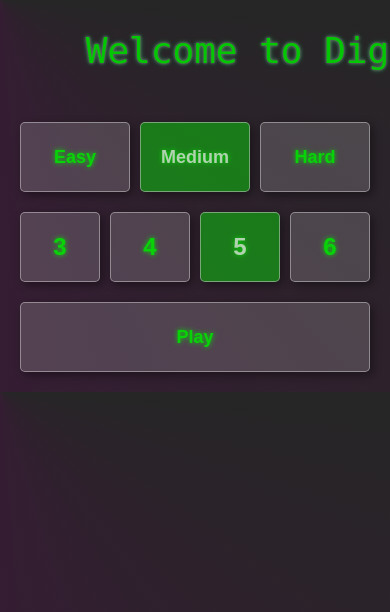
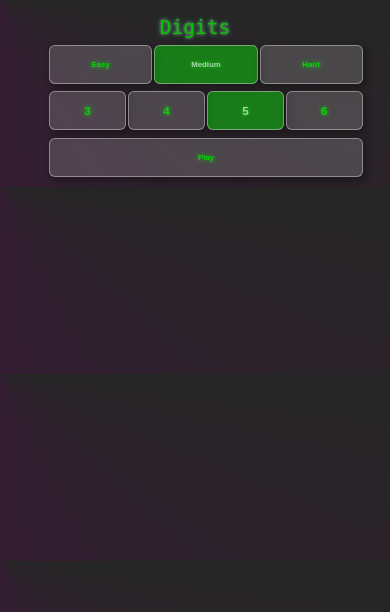
Before and after one commit to dafritzson/digits, a Flask app: page / in a window 390 px wide; the page is wider, and only the part inside the window is pictured. Shown: the top 612 px of that part. Run offline with Flask 3, Linux system fonts and the light colour scheme; parts of the project's set-up code (start-up, migrations or seed data) failed here and were passed over.

Commit message:
Updated formatting to be more mobile-friendly

```diff
--- a/digits_app/static/style.css
+++ b/digits_app/static/style.css
@@ -2,18 +2,27 @@ body {
   background: conic-gradient(from 90deg at 0 0, #262626, #610259);
   color: rgb(2, 199, 2);
   font-family: 'VT323', monospace;
-  font-size: 18px;
+  font-size: 2vw;
   line-height: 1.5;
   margin: 10px;
   padding: 0;
   text-shadow: 0 0 1px rgb(97, 96, 96), 0 0 3px rgb(104, 103, 103), 0 0 3px rgb(90, 88, 88), 0 0 5px rgba(2, 255, 116, 0.527);
 }
 
-h1, h2, h3, h4, h5, h6 {
+h1 {
+  font-size: 5vw;
   font-weight: normal;
-  margin-left: 10px;
+  margin-bottom: 0.1vw;
+  padding-top: 0;
+  padding-bottom: 0.5vw;
+  text-align: center;
+}
+
+h2, h3, h4, h5, h6 {
+  font-weight: normal;
+  font-size: 4vw;
+  margin-bottom: 0.1vw;
   padding: 0;
-  width: 500px;
   text-align: center;
 }
 
@@ -26,35 +35,33 @@ h1, h2, h3, h4, h5, h6 {
 .header {
   background: conic-gradient(from 90deg at 0 0, #262626, #610259);
   color: #000;
-  font-size: 36px;
+  font-size: 4vw;
   font-weight: bold;
-  margin-bottom: 10px;
-  padding: 20px;
   text-align: center;
 }
 
 .form-group {
-  margin-left: 10px;
-  margin-bottom: 20px;
+  margin-left: 10vw;
+  margin-bottom: 2vw;
   display: flex;
   flex-direction: row;
 }
 
-.form-group label {
+/* .form-group label {
   display: block;
-  font-size: 24px;
+  font-size: 2vw;
   font-weight: bold;
   margin-bottom: 10px;
   margin-right: 10px;
-}
+} */
 
 .form-group input[type="number"]{
   background-color: rgba(255, 255, 255, 0.2);
   box-shadow: 3px 3px 10px rgba(0, 0, 0, 0.5);
   border: 1px solid rgba(255, 255, 255, 0.5);
-  border-radius: 5px;
+  border-radius: 1.5vw;
   color: #0f0;
-  font-size: 18px;
+  font-size: 2vw;
   text-align: center;
   padding-right: 10px;
   padding-left: 10px;
@@ -71,24 +78,23 @@ h1, h2, h3, h4, h5, h6 {
 }
 
 .digit-field {
-  margin-left: 10px;
-  width: 500px;
+  margin-left: 25%;
 }
 
 .digit-field input[type="number"]{
   background-color: rgba(255, 255, 255, 0.2);
   box-shadow: 0px 0px 10px rgba(255, 255, 255, 0.5);
   border: solid whitesmoke;
-  border-radius: 5px;
+  border-radius: 1vw;
   color: #0f0;
-  font-size: 24px;
+  font-size: 2vw;
   text-align: center;
   padding: 10px;
-  margin-right: 2px;
-  width: 2ch;
-  height: 50px;
+  margin-right: 0.5vw;
+  margin-bottom: 3vw;
+  width: 6vw;
+  height: 10vw;
   text-shadow: 0 0 5px #0f0;
-  margin-bottom: 20px;
 }
 
 input[type=number]::-webkit-inner-spin-button {
@@ -99,38 +105,45 @@ input[type=number]::-webkit-inner-spin-button {
 .form-group button {
   background-color: rgba(255, 255, 255, 0.2);
   border: 1px solid rgba(255, 255, 255, 0.5);
-  border-radius: 5px;
+  border-radius: 1.5vw;
   box-shadow: 3px 3px 10px rgba(0, 0, 0, 0.5);
   color: #0f0;
-  font-size: 18px;
   font-weight: bold;
   padding: 10px;
   opacity: 0.8;
-  margin-right: 10px;
+  margin-right: 0.5vw;
   text-shadow: 0 0 5px #0f0;
   transition: background-color 0.3s ease;
   text-align: center;
 }
 
 .btn {
-  border-radius: 5px;
+  border-radius: 1.5vw;
   color: #000;
   cursor: pointer;
-  margin-right: 10px;
-  height: 70px;
-  width: 150px;
+  margin-right: 0.5vw;
+  height: 10vw;
+  width: 40vw;
   opacity: 0.8;
   padding: 0;
 }
 
 .btn.play {
-  height: 70px;
-  width: 500px;
+  font-size: 2vw;
+  height: 10vw;
+  margin-right: 10vw;
+  width: 80.5vw;
+}
+
+.btn.guess {
+  font-size: 2vw;
+  height: 10vw;
+  width: 40vw;
 }
 
 .boolean-button {
-  border-radius: 5px;
-  height: 70px;
+  border-radius: 1.5vw;
+  height: 10vw;
   color: #000;
   cursor: pointer;
   opacity: 0.8;
@@ -143,12 +156,13 @@ input[type=number]::-webkit-inner-spin-button {
 }
 
 .boolean-button.difficulty {
-  width: 160px;
+  font-size: 2vw;
+  width: 26.5vw;
 }
 
 .boolean-button.num-digits {
-  font-size: 24px;
-  width: 117.5px;
+  font-size: 3vw;
+  width: 19.75vw;
 }
 
 .boolean-button:hover,
@@ -162,5 +176,5 @@ input[type="submit"]:hover {
 }
 
 .text-glow {
-  text-shadow: 0 0 1px rgb(97, 96, 96), 0 0 3px rgb(104, 103, 103), 0 0 3px rgb(90, 88, 88), 0 0 5px rgba(2, 255, 116, 0.527);
+  text-shadow: 0 0 3px rgb(97, 96, 96), 0 0 3px rgb(104, 103, 103), 0 0 3px rgb(90, 88, 88), 0 0 6px rgba(2, 255, 116, 0.527);
 }
--- a/digits_app/templates/digits.html
+++ b/digits_app/templates/digits.html
@@ -9,7 +9,7 @@
   </head>
   <body>
     <div class="container">
-      <h1 class="text-glow" style="padding-bottom: 20px;">Welcome to Digits</h1>
+      <h1 class="text-glow">Digits</h1>
       <form method="POST" action="" id="digits-form">
         {{ form.csrf_token }}
         <div class="form-group">
```
Also changed, not shown: digits_app/templates/guess.html (+4 -4 lines).
